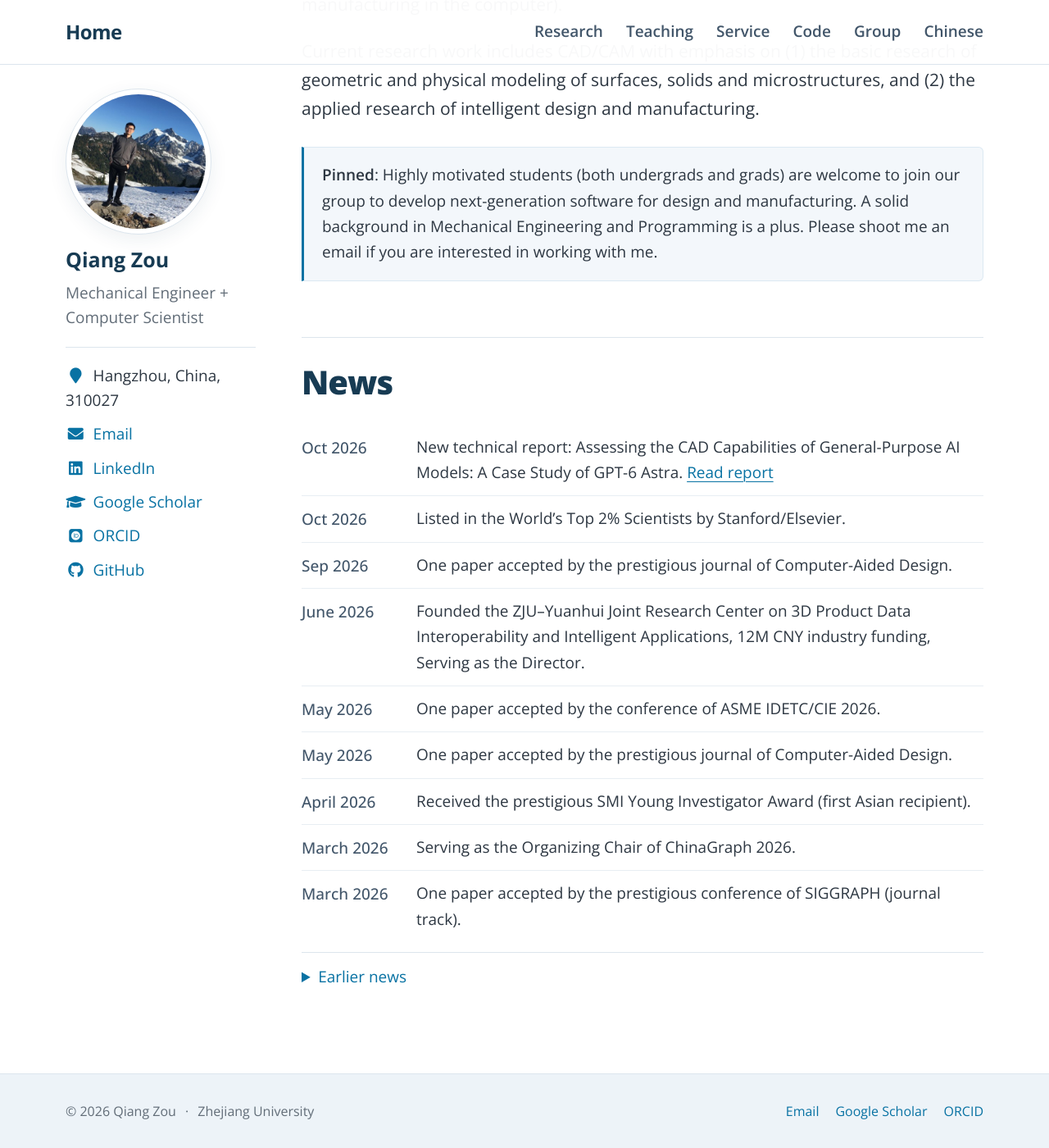
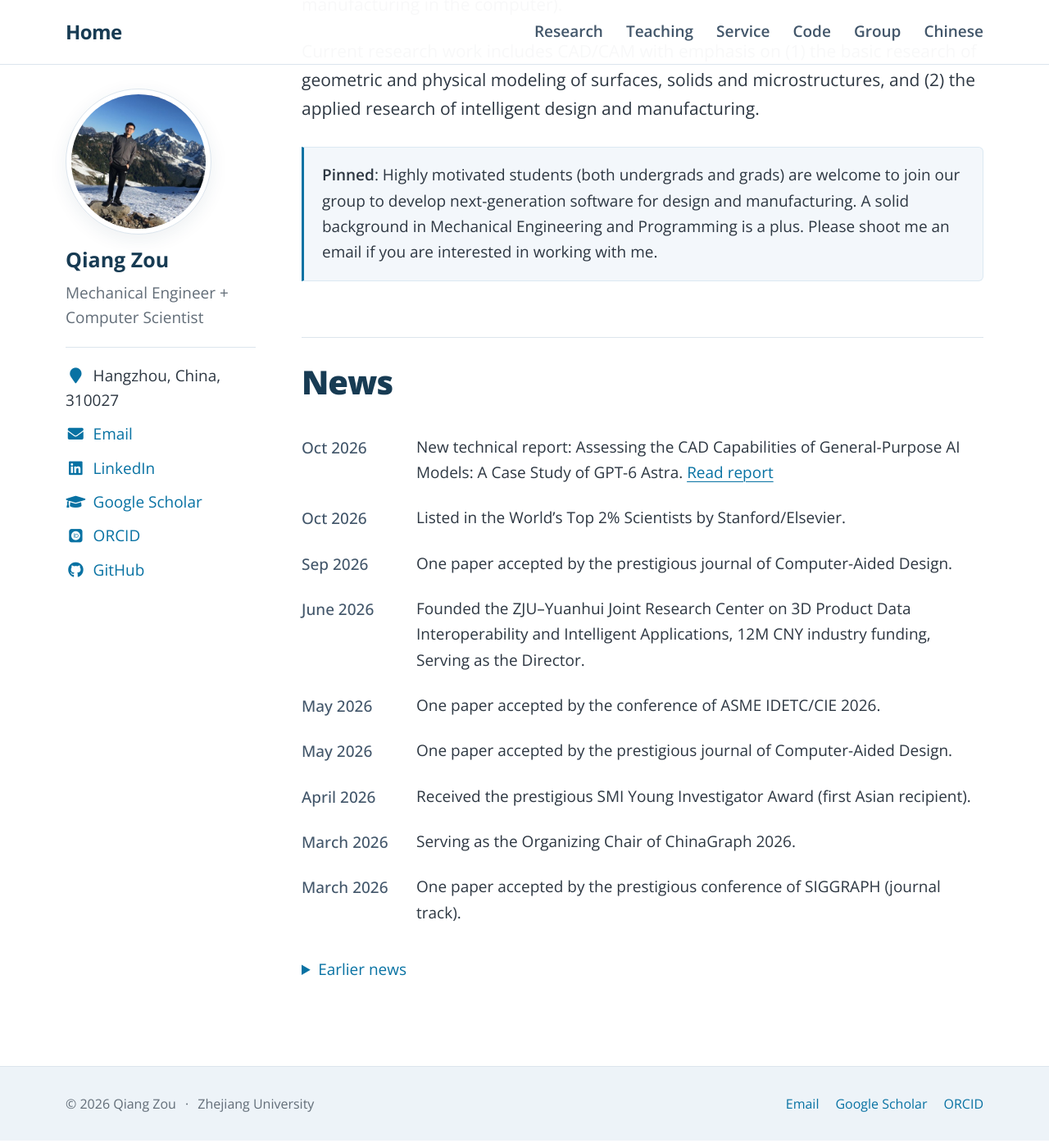
Before and after one commit to Qiang-Zou/Qiang-Zou.github.io, a Jekyll site: the page built from content/about.md, in a window 1280 px wide and 1400 px high, scrolled down 691 px. Shown: the whole window at 82% size. Built offline with Jekyll 4.4.1, drawn with Linux system fonts in a browser that asks for light colours.

Commit message:
Separate news entries with spacing instead of horizontal rules

```diff
--- a/assets/css/home.css
+++ b/assets/css/home.css
@@ -32,9 +32,8 @@
 .home-bio :is(#news-title + ul, #news-title + ul + details > ul) { list-style: none; margin: 0; padding: 0; }
 .home-bio :is(#news-title + ul, #news-title + ul + details > ul) > li > p { margin: 0; }
 .home-bio :is(#news-title + ul, #news-title + ul + details > ul) > li { position: relative; margin: 0; padding: 12px 0 12px 140px; font-size: var(--small); line-height: 1.65; }
-.home-bio :is(#news-title + ul, #news-title + ul + details > ul) > li + li { border-top: 1px solid var(--rule); }
 .home-bio :is(#news-title + ul, #news-title + ul + details > ul) > li > strong:first-child, .home-bio :is(#news-title + ul, #news-title + ul + details > ul) > li > p:first-child > strong:first-child { position: absolute; left: 0; width: 122px; color: var(--nav); font-size: var(--small); font-weight: 500; line-height: 1.75; white-space: nowrap; }
-.home-bio #news-title + ul + details { margin-top: 12px; border-top: 1px solid var(--line); }
+.home-bio #news-title + ul + details { margin-top: 12px; }
 .home-bio #news-title + ul + details > summary { padding: 14px 0; font-size: var(--small); color: var(--accent); cursor: pointer; }
 .home-bio #news-title + ul + details > summary:hover { text-decoration: underline; text-underline-offset: 4px; }
 @media (max-width: 900px) {
```
